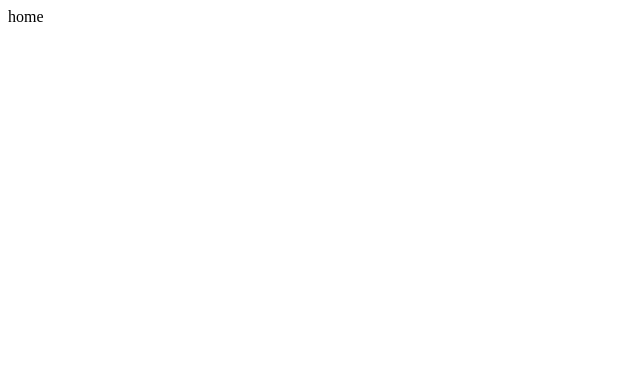
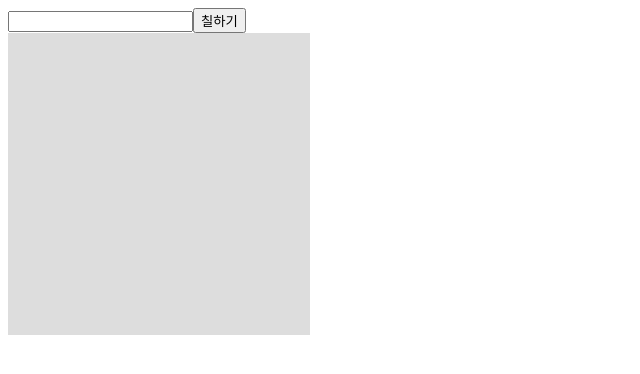
Before and after one commit to hyemin065/React-Wed, a React (Create React App) app: page /bgcolor in a window 1280 px wide. Before the commit this address led to /. Shown: the top 374 px of the page, without its empty margins (0-640 px from the left). Built offline with nearby package versions, Linux system fonts and the light colour scheme.

Commit message:
function counter

```diff
--- a/package.json
+++ b/package.json
@@ -25,6 +25,8 @@
       "react-app",
       "react-app/jest"
     ]
+
+
   },
   "browserslist": {
     "production": [
--- a/src/BgChage/BgChange.jsx
+++ b/src/BgChage/BgChange.jsx
@@ -42,7 +42,6 @@ class BgChange extends React.Component{
 
     componentDidUpdate(){
         localStorage.setItem("bgcolor",JSON.stringify(this.state.bgcolor))
-
     }
 
     render(){
--- /dev/null
+++ b/src/Function/Bgcolor.jsx
@@ -0,0 +1,40 @@
+import React from 'react';
+import styled from 'styled-components';
+import {useState} from 'react';
+
+const Container = styled.div`
+    width:300px;
+    height:300px;
+    border:1px solid #ddd;
+    background-color:#ddd;
+
+`;
+
+function Bgcolor(){
+
+    const [inputValue, setInputValue] = useState("");
+    const [bgColor, setBgColor] = useState("");
+
+    const getInput = (e) =>{
+        const value = e.target.value;
+        setInputValue(value);
+    }
+
+    const setInput = (e) =>{
+        const bgcolor =
+        setBgColor();
+    }
+
+    return(
+        <>
+        <form>
+            <input type="text" onChange={getInput} value={inputValue}/>
+            <button type="submit">칠하기</button>
+        </form>
+        <Container></Container>
+        </>
+    );
+}
+
+
+export default Bgcolor;
--- /dev/null
+++ b/src/Function/FunctionCount.jsx
@@ -0,0 +1,27 @@
+import React, {useState} from 'react';
+
+function FunctionCount(){
+
+    const [count, setCount] = useState(0);
+
+    const plus = () =>{
+        // setCount(
+        //     count+1
+        // );
+        setCount(prev => prev + 1);
+    }
+
+    const minus = () => {
+        setCount(prev => prev - 1);
+    }
+
+    return(
+        <div>
+            <h2>count :{count}</h2>
+            <button onClick={plus}>+</button>
+            <button onClick={minus}>-</button>
+        </div>
+    );
+}
+
+export default FunctionCount;
--- a/src/Routers.jsx
+++ b/src/Routers.jsx
@@ -3,6 +3,9 @@ import {BrowserRouter as Router, Switch, Route, Redirect} from 'react-router-dom
 import Todo from './Todo';
 import Parents from './example/Parents';
 import BgChange from './BgChage/BgChange';
+import Prac from './practice/Prac';
+import FunctionCount from './Function/FunctionCount';
+import Bgcolor from "./Function/Bgcolor";
 
 class Routers extends React.Component{
     constructor(props){
@@ -19,6 +22,9 @@ class Routers extends React.Component{
                     <Route path="/todo" component={Todo}/>
                     <Route path="/parents" component={Parents} />
                     <Route path="/bgchange" component={BgChange} />
+                    <Route path="/prac" component={Prac} />
+                    <Route path="/function" component={FunctionCount}/>
+                    <Route path="/bgcolor" component={Bgcolor} />
                     <Redirect from="*" to="/" />
                 </Switch>
             </Router>
--- /dev/null
+++ b/src/practice/Prac.jsx
@@ -0,0 +1,52 @@
+import React ,{Component} from 'react';
+
+class Prac extends Component{
+    constructor(props){
+        super(props)
+        this.state = {
+            text : "",
+            list : []
+        }
+    }
+
+    getInputValue = (e) => {
+        const value = e.target.value;
+        this.setState({
+            text : value
+        })
+    }
+
+    submitData = (e) => {
+        e.preventDefault();
+        this.setState({
+            text : "",
+            list : [...this.state.list,{
+                texts : this.state.texts
+            }]
+        })
+
+
+    }
+
+    render(){
+        return(
+            <>
+                <form onSubmit={this.submitData}>
+                    <input type="text" onChange={this.getInputValue} value={this.state.text}/>
+                    <button type="submit">추가</button>
+                </form>
+                <ul>
+
+                        {this.state.list.map(item => {
+                            return <li>{this.state.item.text}</li>
+                        })}
+
+
+                </ul>
+            </>
+        );
+
+    }
+}
+
+export default Prac;
```
